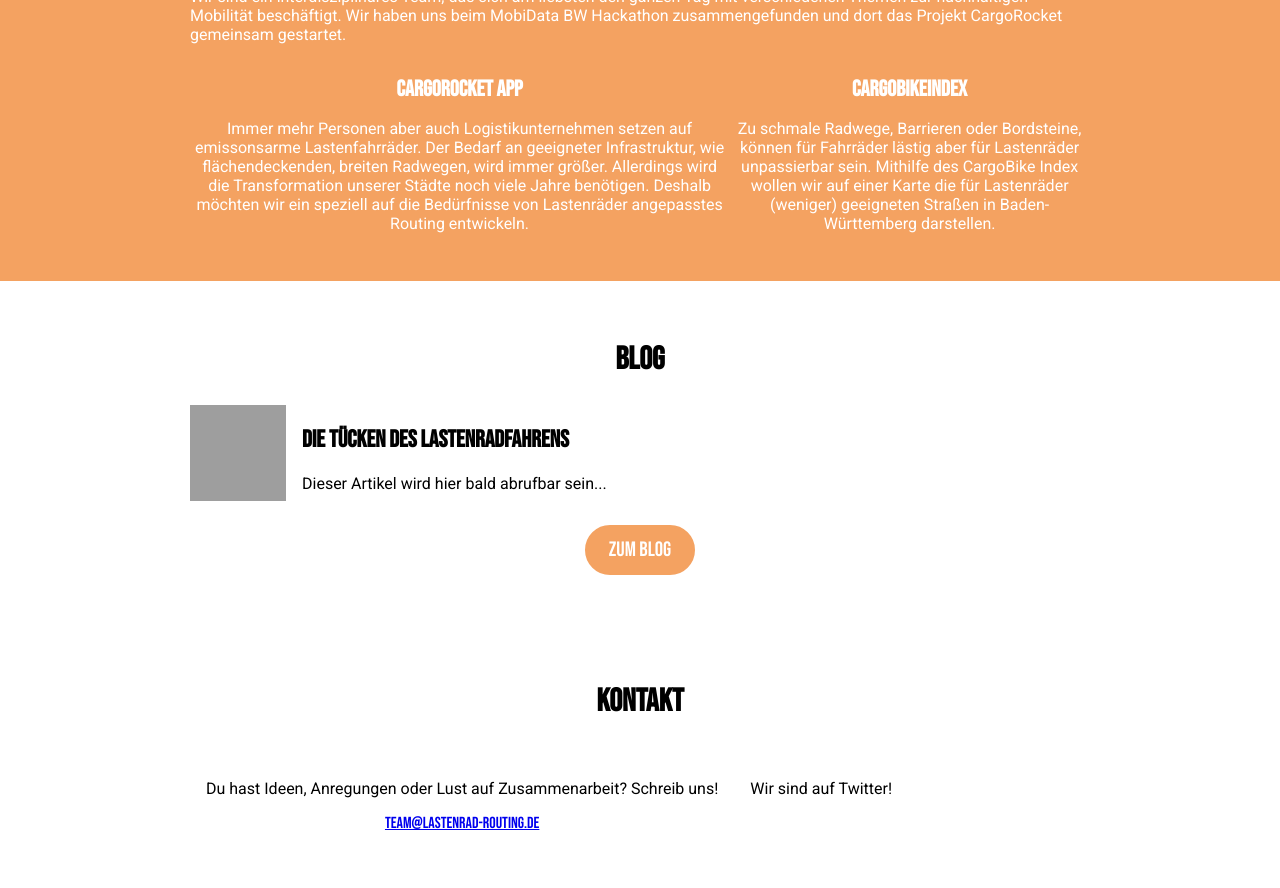
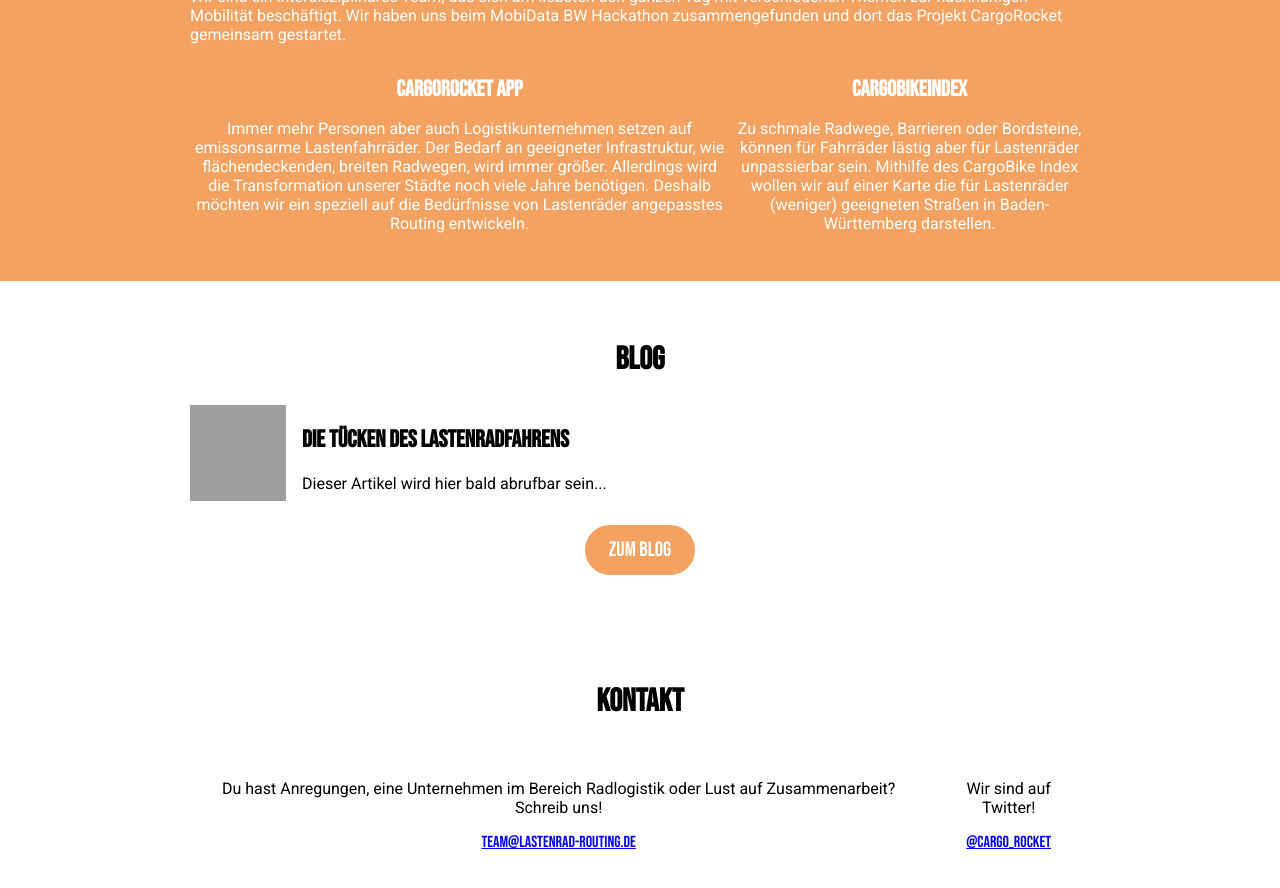
Before and after one commit to CargoRocket/website, a Jekyll site: the page built from index.md, in a window 1280 px wide and 900 px high, scrolled down 1255 px. Shown: the top 888 px of the window. Built offline with Jekyll 4.4.1, drawn with Linux system fonts in a browser that asks for light colours; grey boxes are pictures that could not be loaded.

Commit message:
smaller copy fixes

```diff
--- a/_layouts/home.html
+++ b/_layouts/home.html
@@ -30,10 +30,10 @@
                 <div class="present">
                     <img src="../assets/images/{{ page.present-img }}"/>
                 </div>
-                <div class="flex vertical space">
+                <div class="flex vertical c">
                     <div class="headline big bebas c">{{ page.main-headline }}</div>
                     <div class="headline small roboto c">{{ page.second-headline }}</div>
-                    <a href="/blog" class="button primary big bebas">{{ page.main-button }}</a>
+                    <!-- <a href="/blog" class="button primary big bebas">{{ page.main-button }}</a> -->
                 </div>
             </div>
         </section>
@@ -103,25 +103,20 @@
         <section id="contact">
             <div class="content c">
                 <h1 class="headline bebas">{{ page.contact.headline }}</h1>
-
                 <div class="flex mobile-v">
                     <div class="pd-md">
-                        <p>Du hast Ideen, Anregungen oder Lust auf Zusammenarbeit?
-                            Schreib uns!</p>
-
+                        <p>{{ page.contact.contactText }}</p>
                         <a class="bebas big" href="mailto:{{ page.contact.email }}">{{ page.contact.email }}</a>
                     </div>
                     <div class="pd-md">
                         <p>Wir sind auf Twitter!</p>
-
-                        <img src="" />
+                        <a class="bebas big" href="https://twitter.com/{{ page.contact.twitter }}">{{ page.contact.twitter }}</a>
                     </div>
                 </div>
             </div>
         </section>
 
         <footer>
-
         </footer>
     </body>
 </html>
--- a/index.md
+++ b/index.md
@@ -35,6 +35,8 @@
 contact:
     headline: Kontakt
     email: team@lastenrad-routing.de
+    twitter: "@cargo_rocket"
+    contactText: Du hast Anregungen, eine Unternehmen im Bereich Radlogistik oder Lust auf Zusammenarbeit? Schreib uns!
 funding:
     headline: Förderung
 ---
```
